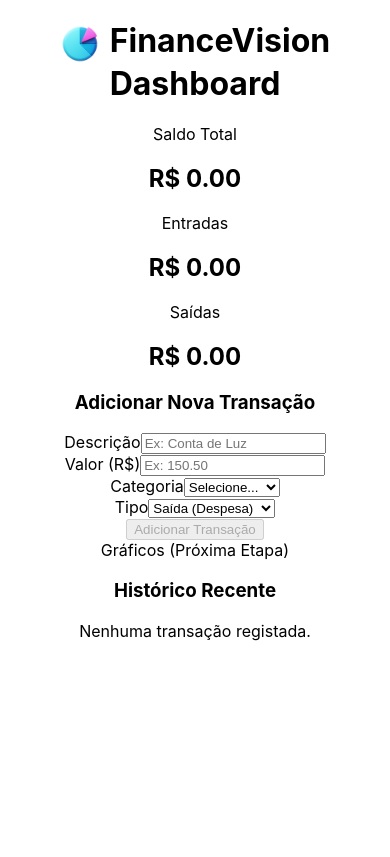
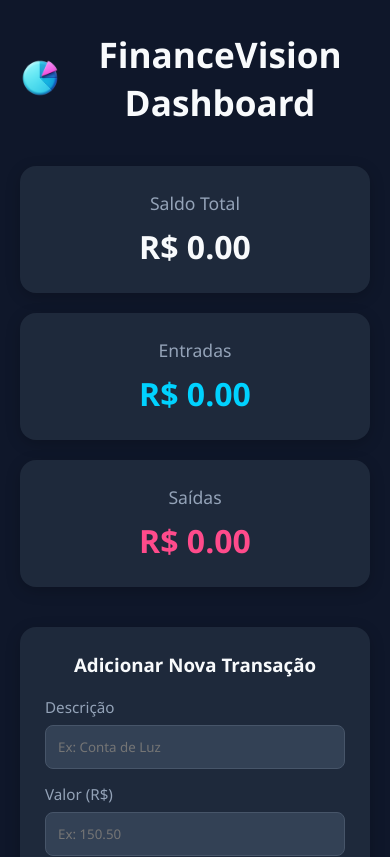
Before and after one commit to Wanderson-A-Timoteo/finance-vision, a React (Create React App) app: page / in a window 390 px wide. Shown: the top 857 px of the page. Built offline with nearby package versions, Linux system fonts and the light colour scheme; the HTML template or start-up script is replaced by a standard one.

Commit message:
style: adiciona estilizacao global baseada nas cores da logo

```diff
--- a/src/App.css
+++ b/src/App.css
@@ -1,38 +1,287 @@
+:root {
+  --color-brand-cyan: #00d2ff;
+  --color-brand-pink: #ff4b8b;
+  --color-brand-blue: #3b82f6;
+
+  --bg-body: #0f172a;
+  --bg-card: #1e293b;
+  --text-main: #f8fafc;
+  --text-muted: #94a3b8;
+
+  --radius-md: 12px;
+  --radius-lg: 16px;
+}
+
+/* Reset e Body */
+* {
+  box-sizing: border-box;
+  font-family: 'Segoe UI', Roboto, Helvetica, Arial, sans-serif;
+}
+
+body {
+  background-color: var(--bg-body);
+  color: var(--text-main);
+  margin: 0;
+  padding: 0;
+}
+
 .App {
+  max-width: 1200px;
+  margin: 0 auto;
+  padding: 30px 20px;
+}
+
+/* Cabeçalho e Logo */
+.header {
+  text-align: center;
+  margin-bottom: 40px;
+}
+
+.header h1 {
+  display: flex;
+  align-items: center;
+  justify-content: center;
+  font-size: 2.2rem;
+  color: var(--text-main);
+  margin: 0;
+}
+
+/* Container de Resumo (Cards Superiores) */
+.summary-container {
+  display: flex;
+  gap: 20px;
+  margin-bottom: 40px;
+}
+
+.summary-card {
+  flex: 1;
+  background: var(--bg-card);
+  padding: 25px;
+  border-radius: var(--radius-lg);
+  text-align: center;
+  box-shadow: 0 4px 15px rgba(0, 0, 0, 0.2);
+}
+
+.summary-card span {
+  display: block;
+  color: var(--text-muted);
+  font-size: 1.1rem;
+  margin-bottom: 10px;
+}
+
+.summary-card h2 {
+  margin: 0;
+  font-size: 2rem;
+}
+
+/* Totais */
+.text-green {
+  color: var(--color-brand-cyan) !important;
+}
+
+.text-red {
+  color: var(--color-brand-pink) !important;
+}
+
+/* Formulário e Gráficos */
+.dashboard-grid {
+  display: grid;
+  grid-template-columns: 1fr 2fr;
+  gap: 20px;
+  margin-bottom: 40px;
+}
+
+@media (max-width: 768px) {
+  .dashboard-grid {
+    grid-template-columns: 1fr;
+  }
+
+  .summary-container {
+    flex-direction: column;
+  }
+}
+
+/* Formulário de Adição */
+.form-column,
+.chart-column {
+  background: var(--bg-card);
+  padding: 25px;
+  border-radius: var(--radius-lg);
+  box-shadow: 0 4px 15px rgba(0, 0, 0, 0.2);
+}
+
+.form-container h3 {
+  margin-top: 0;
+  margin-bottom: 20px;
   text-align: center;
 }
 
-.App-logo {
-  height: 40vmin;
-  pointer-events: none;
+.form-group {
+  margin-bottom: 15px;
 }
 
-@media (prefers-reduced-motion: no-preference) {
-  .App-logo {
-    animation: App-logo-spin infinite 20s linear;
-  }
+.form-group label {
+  display: block;
+  margin-bottom: 8px;
+  color: var(--text-muted);
+  font-size: 0.95rem;
 }
 
-.App-header {
-  background-color: #282c34;
-  min-height: 100vh;
+.form-group input,
+.form-group select {
+  width: 100%;
+  padding: 12px;
+  background: #334155;
+  border: 1px solid #475569;
+  border-radius: 8px;
+  color: white;
+  outline: none;
+  transition: border-color 0.2s;
+}
+
+.form-group input:focus,
+.form-group select:focus {
+  border-color: var(--color-brand-cyan);
+}
+
+.add-btn {
+  width: 100%;
+  padding: 14px;
+  background: var(--color-brand-blue);
+  color: white;
+  font-size: 1rem;
+  font-weight: bold;
+  border: none;
+  border-radius: 8px;
+  cursor: pointer;
+  transition: background 0.2s, transform 0.1s;
+  margin-top: 10px;
+}
+
+.add-btn:hover:not(:disabled) {
+  background: #2563eb;
+  transform: translateY(-2px);
+}
+
+.add-btn:disabled {
+  background: #475569;
+  cursor: not-allowed;
+  color: #94a3b8;
+}
+
+/* Espaço do Gráfico */
+.placeholder-chart {
+  height: 100%;
+  display: flex;
+  align-items: center;
+  justify-content: center;
+  color: var(--text-muted);
+  font-style: italic;
+  min-height: 250px;
+}
+
+/* Histórico de Transações */
+.history-container h3 {
+  color: var(--text-main);
+  margin-bottom: 20px;
+  border-bottom: 1px solid #334155;
+  padding-bottom: 10px;
+}
+
+.transaction-card {
+  display: flex;
+  justify-content: space-between;
+  align-items: center;
+  background: var(--bg-card);
+  padding: 15px 20px;
+  border-radius: var(--radius-md);
+  margin-bottom: 12px;
+  border-left: 5px solid transparent;
+  box-shadow: 0 2px 8px rgba(0, 0, 0, 0.15);
+  transition: transform 0.2s ease;
+}
+
+.transaction-card:hover {
+  transform: translateX(5px);
+}
+
+/* Cores das Bordas baseadas no Tipo */
+.card-entrada {
+  border-left-color: var(--color-brand-cyan);
+}
+
+.card-saida {
+  border-left-color: var(--color-brand-pink);
+}
+
+.transaction-info {
   display: flex;
   flex-direction: column;
+  gap: 5px;
+}
+
+.transaction-date {
+  font-size: 0.8rem;
+  color: var(--text-muted);
+}
+
+.transaction-details strong {
+  font-size: 1.1rem;
+  display: block;
+  margin-bottom: 3px;
+}
+
+.transaction-category {
+  font-size: 0.85rem;
+  background: #334155;
+  padding: 3px 8px;
+  border-radius: 4px;
+  color: var(--text-muted);
+  display: inline-block;
+}
+
+.transaction-actions {
+  display: flex;
+  align-items: center;
+  gap: 15px;
+}
+
+.transaction-value {
+  font-weight: bold;
+  font-size: 1.1rem;
+}
+
+/* Cores do Texto dos Valores */
+.transaction-value.card-entrada {
+  color: var(--color-brand-cyan);
+}
+
+.transaction-value.card-saida {
+  color: var(--color-brand-pink);
+}
+
+/* Botão de Lixeira */
+.delete-btn {
+  background: transparent;
+  color: var(--text-muted);
+  border: none;
+  font-size: 1.1rem;
+  cursor: pointer;
+  padding: 5px;
+  transition: all 0.2s;
+  display: flex;
   align-items: center;
   justify-content: center;
-  font-size: calc(10px + 2vmin);
-  color: white;
 }
 
-.App-link {
-  color: #61dafb;
+.delete-btn:hover {
+  color: var(--color-brand-pink);
+  transform: scale(1.2);
 }
 
-@keyframes App-logo-spin {
-  from {
-    transform: rotate(0deg);
-  }
-  to {
-    transform: rotate(360deg);
-  }
+.empty-msg {
+  text-align: center;
+  color: var(--text-muted);
+  font-style: italic;
+  padding: 20px;
 }
```
